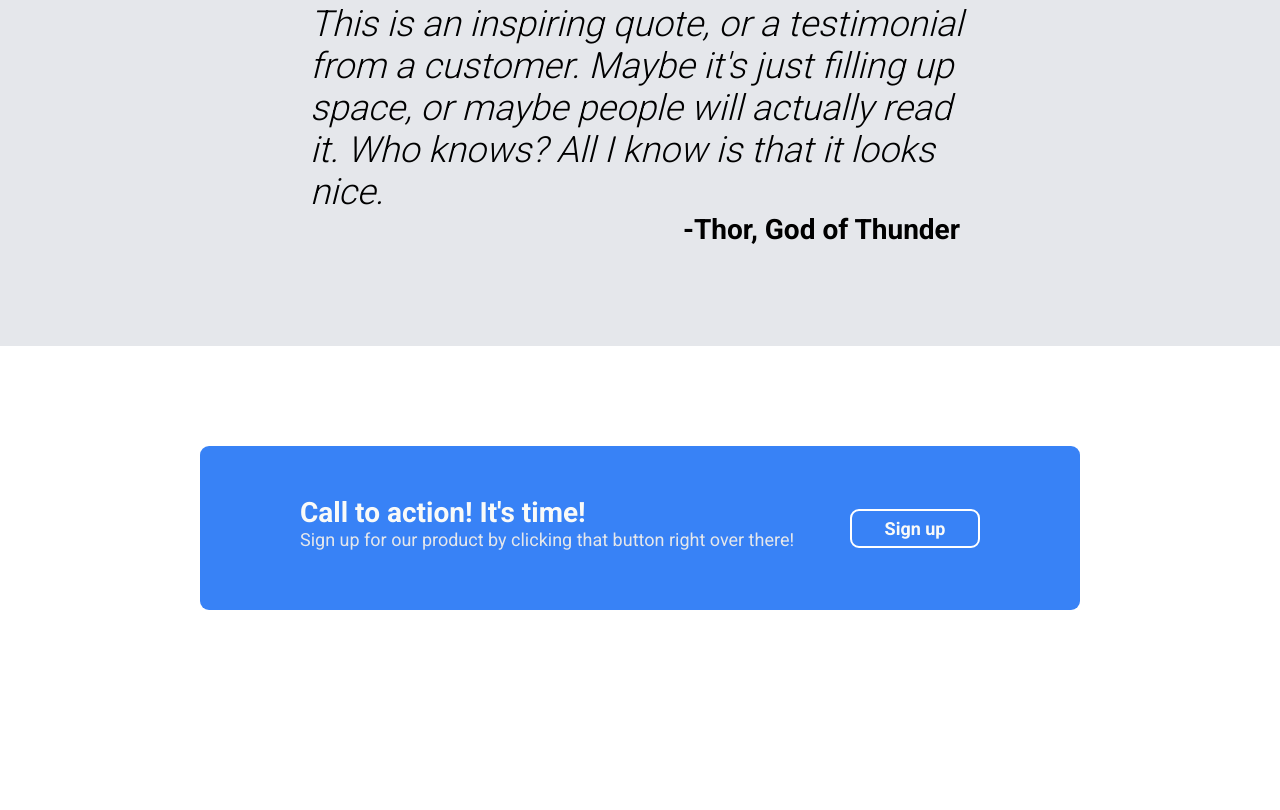
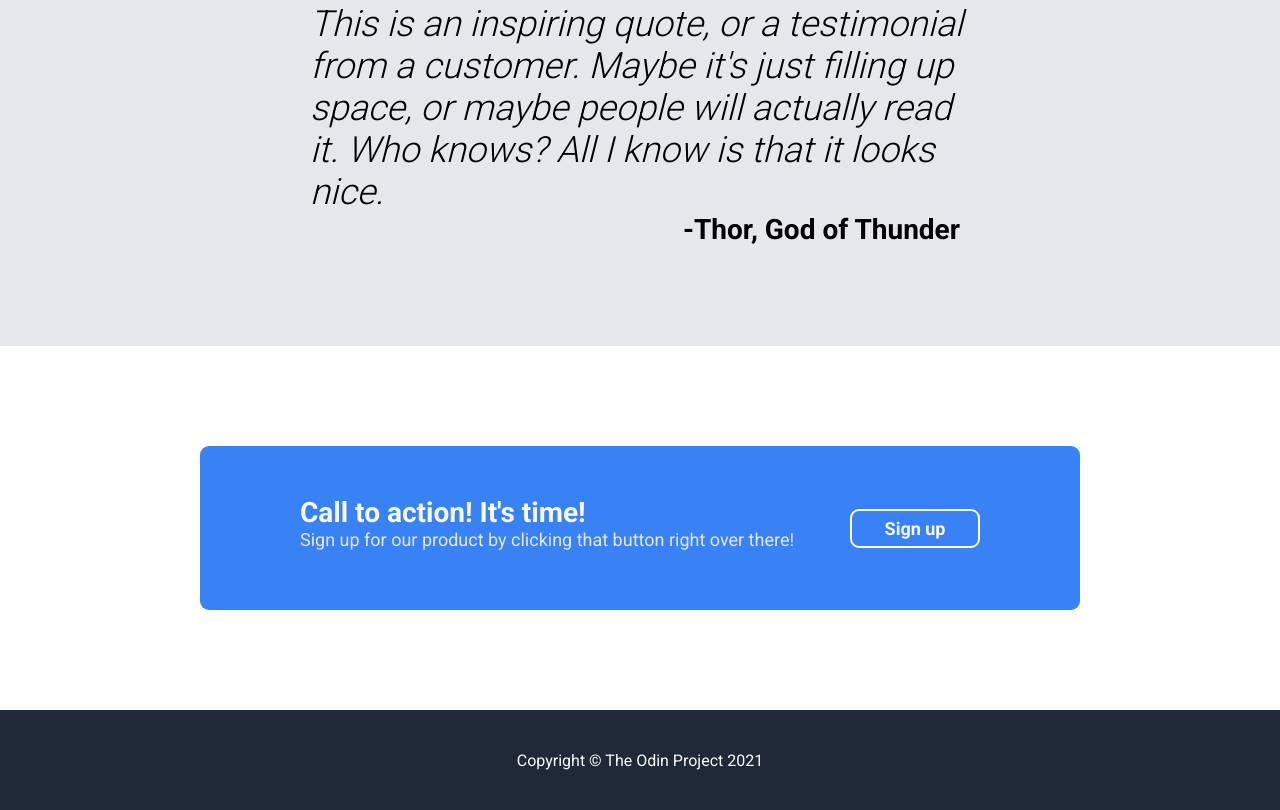
Before and after one commit to oklux/odin-landingpage, a plain HTML site: page index.html in a window 1280 px wide. Shown: the part 1070-1880 px from the top of the page. Before the commit the page ends 1780 px from the top, so only its background shows below. Drawn offline with Linux system fonts and the light colour scheme.

Commit message:
Added footer

```diff
--- a/index.html
+++ b/index.html
@@ -70,5 +70,7 @@
         </div>
         </div>
     </div>
+
+    <footer>Copyright © The Odin Project 2021</footer>
 </body>
 </html>
--- a/style.css
+++ b/style.css
@@ -180,3 +180,12 @@ button:hover {
     align-items: center;
     justify-content: center;
 }
+
+footer {
+    background-color: #1F2937;
+    height: 100px;
+    display: flex;
+    justify-content: center;
+    align-items: center;
+    color: #F9FAF8;
+}
```
